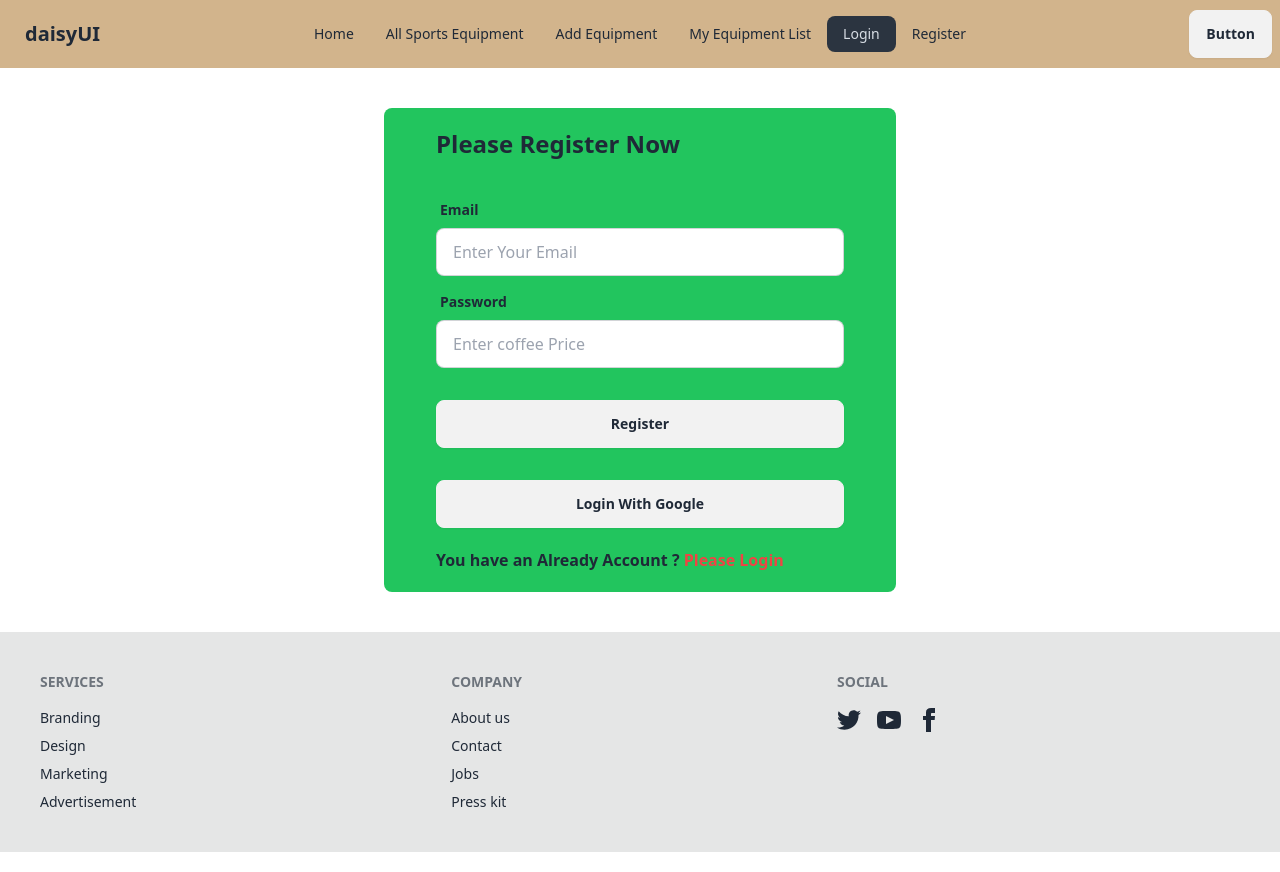
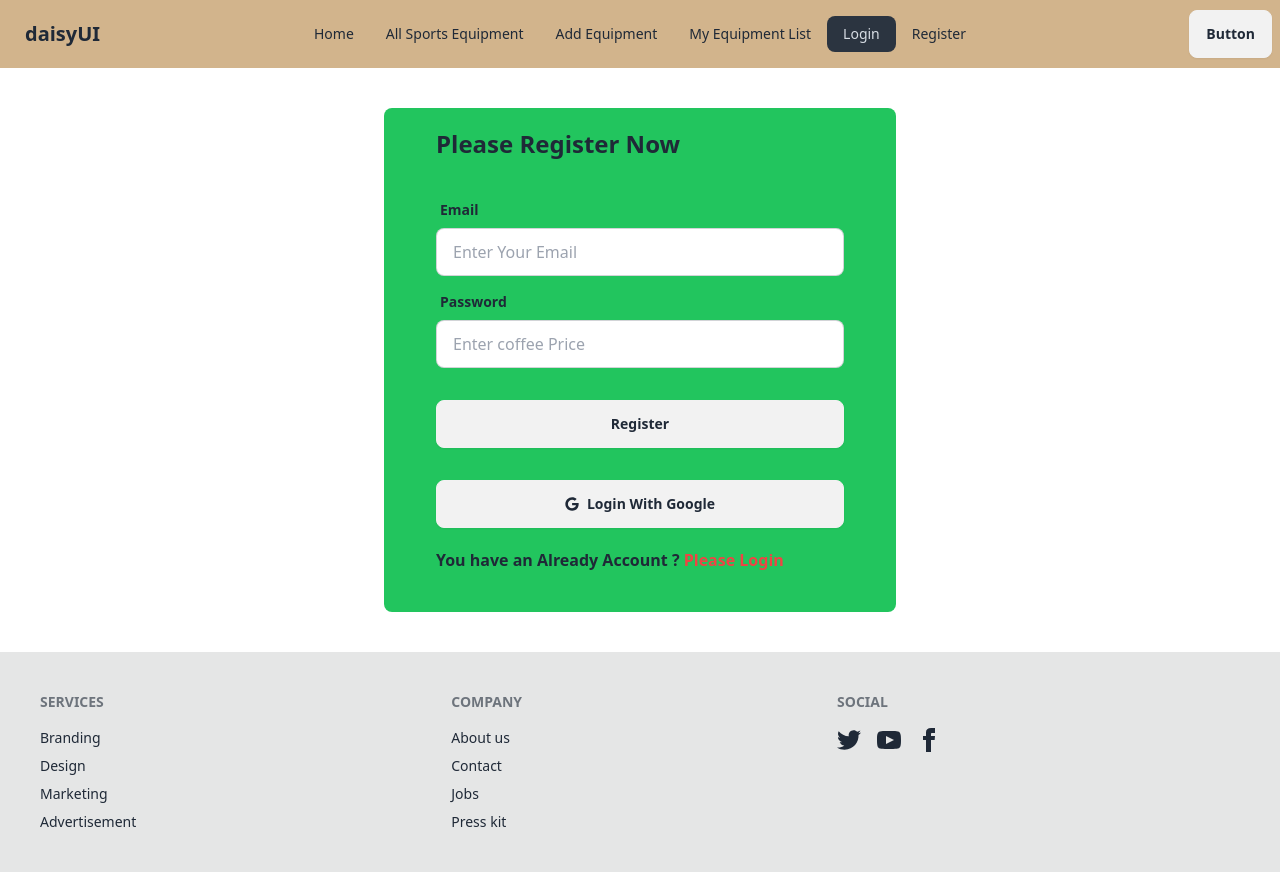
Before and after one commit to Rohithossain12/sports-equipment-online-store-client, a React (Vite) app: page /login in a window 1280 px wide. Built offline with nearby package versions, Linux system fonts and the light colour scheme; no server answers.

Commit message:
sign in with google

```diff
--- a/package.json
+++ b/package.json
@@ -15,6 +15,8 @@
     "match-sorter": "^8.0.0",
     "react": "^18.3.1",
     "react-dom": "^18.3.1",
+    "react-hot-toast": "^2.4.1",
+    "react-icons": "^5.4.0",
     "react-router-dom": "^7.0.2",
     "sort-by": "^1.2.0"
   },
--- a/src/components/AuthProvider/AuthProvider.jsx
+++ b/src/components/AuthProvider/AuthProvider.jsx
@@ -1,17 +1,65 @@
-import { createContext, useState } from "react";
+import {
+  createUserWithEmailAndPassword,
+  GoogleAuthProvider,
+  onAuthStateChanged,
+  signInWithEmailAndPassword,
+  signInWithPopup,
+  signOut,
+} from "firebase/auth";
+import { createContext, useEffect, useState } from "react";
+import auth from "../../firebase.config";
 
 export const AuthContext = createContext(null);
 
 const AuthProvider = ({ children }) => {
-  const [user, setUser] = useState();
+  const provider = new GoogleAuthProvider();
+  const [users, setUsers] = useState(null);
   const [loading, setLoading] = useState(true);
+  const [errorMessage, setErrorMessage] = useState("");
 
-  const authInfo = {};
+  const createUser = (email, password) => {
+    setLoading(true);
+    return createUserWithEmailAndPassword(auth, email, password);
+  };
+
+  const loginUser = (email, password) => {
+    setLoading(true);
+    return signInWithEmailAndPassword(auth, email, password);
+  };
+
+  const loginWithGoogle = () => {
+    return signInWithPopup(auth, provider);
+  };
+
+  const logout = () => {
+    return signOut(auth);
+  };
+
+  useEffect(() => {
+    const unsubscribe = onAuthStateChanged(auth, (currentUser) => {
+      setUsers(currentUser);
+      setLoading(false);
+    });
+    return () => {
+      unsubscribe();
+    };
+  }, []);
+
+  const authInfo = {
+    createUser,
+    loginWithGoogle,
+    loginUser,
+    logout,
+    users,
+    setUsers,
+    loading,
+    setLoading,
+    errorMessage,
+    setErrorMessage,
+  };
 
   return (
-    <AuthContext.Provider
-    value={authInfo}>{children}
-    </AuthContext.Provider>
+    <AuthContext.Provider value={authInfo}>{children}</AuthContext.Provider>
   );
 };
 
--- a/src/components/Login.jsx
+++ b/src/components/Login.jsx
@@ -1,7 +1,29 @@
-import React from "react";
-import { Link } from "react-router-dom";
+import React, { useContext } from "react";
+import toast, { Toaster } from "react-hot-toast";
+import { Link, useNavigate } from "react-router-dom";
+import { AuthContext } from "./AuthProvider/AuthProvider";
+import { FaGoogle } from "react-icons/fa";
 
 const Login = () => {
+  const navigate = useNavigate();
+
+  const { loginWithGoogle, setUsers, users } = useContext(AuthContext);
+  const handleGoogleLogin = () => {
+    loginWithGoogle()
+      .then((result) => {
+        const user = result.user;
+        setUsers(user);
+        toast.success("User Register successful");
+
+        navigate("/");
+      })
+      .catch(() => {
+        toast.error("User Register Unsuccessful");
+      });
+  };
+
+
+
   return (
     <div className=" mt-10 mb-10 container mx-auto px-5">
       <div className="  max-w-lg mx-auto bg-green-500  p-5 rounded-lg">
@@ -33,22 +55,23 @@ const Login = () => {
           </div>
 
           <div className="max-w-lg mt-6">
-            <button className="btn  w-full  font-bold">
-              Register
-            </button>
+            <button className="btn  w-full  font-bold">Register</button>
           </div>
         </form>
         <div className="max-w-lg px-8">
-        <button className="btn w-full font-bold ">Login With Google</button>
+          <button onClick={handleGoogleLogin} className="btn w-full font-bold ">
+          <FaGoogle />
+            Login With Google
+          </button>
         </div>
-        <p className="ml-8 font-bold pt-5">
+        <p className="ml-8 font-bold pt-5 pb-5">
           You have an Already Account ?{" "}
           <Link to="/register" className="text-red-500">
             Please Login
           </Link>{" "}
         </p>
-
       </div>
+      <Toaster />
     </div>
   );
 };
--- a/src/components/Register.jsx
+++ b/src/components/Register.jsx
@@ -1,7 +1,26 @@
-import React from "react";
-import { Link } from "react-router-dom";
+import React, { useContext } from "react";
+import { Link, useNavigate } from "react-router-dom";
+import toast, { Toaster } from "react-hot-toast";
+import { AuthContext } from "./AuthProvider/AuthProvider";
+import { FaGoogle } from "react-icons/fa";
 
 const Register = () => {
+  const navigate = useNavigate();
+  const { loginWithGoogle, setUsers, users } = useContext(AuthContext);
+
+  const handleGoogleLogin = () => {
+    loginWithGoogle()
+      .then((result) => {
+        const user = result.user;
+        setUsers(user);
+        toast.success("User Register successful");
+
+        navigate("/");
+      })
+      .catch(() => {
+        toast.error("User Register Unsuccessful");
+      });
+  };
   return (
     <div className=" mt-10 mb-10 container mx-auto px-5 ">
       <div className="  max-w-lg mx-auto border bg-green-500 p-5 rounded-lg">
@@ -69,21 +88,22 @@ const Register = () => {
           </div>
 
           <div className="max-w-lg mt-6">
-            <button className="btn  w-full  font-bold">
-              Register
-            </button>
+            <button className="btn  w-full  font-bold">Register</button>
           </div>
         </form>
         <div className="max-w-lg px-8">
-        <button className="btn w-full font-bold ">Login With Google</button>
+          <button onClick={handleGoogleLogin} className="btn w-full font-bold ">
+            <FaGoogle /> Login With Google
+          </button>
         </div>
-        <p className="ml-8 font-bold pt-5">
+        <p className="ml-8 font-bold pt-5 pb-5">
           You have an Already Account ?{" "}
           <Link to="/login" className="text-red-500">
             Please Login
           </Link>{" "}
         </p>
       </div>
+      <Toaster />
     </div>
   );
 };
```
Also changed, not shown: 1 other file (tests, documents, lock files or other folders).
